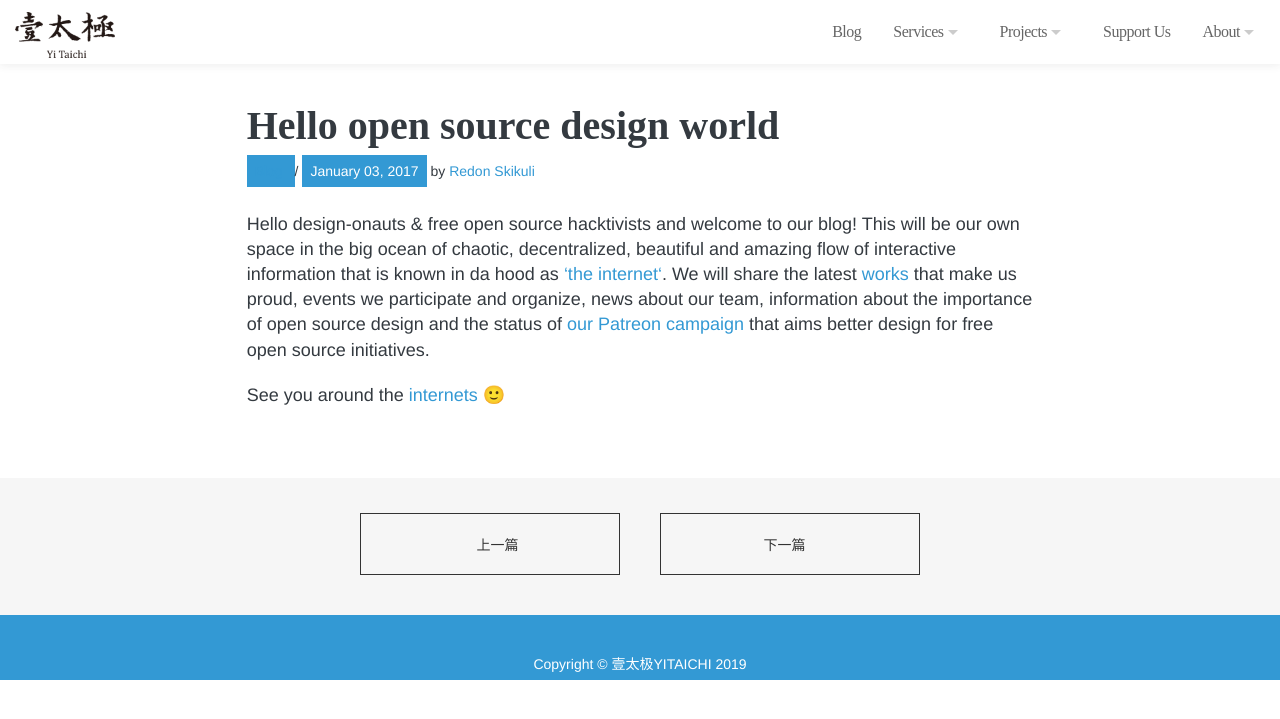
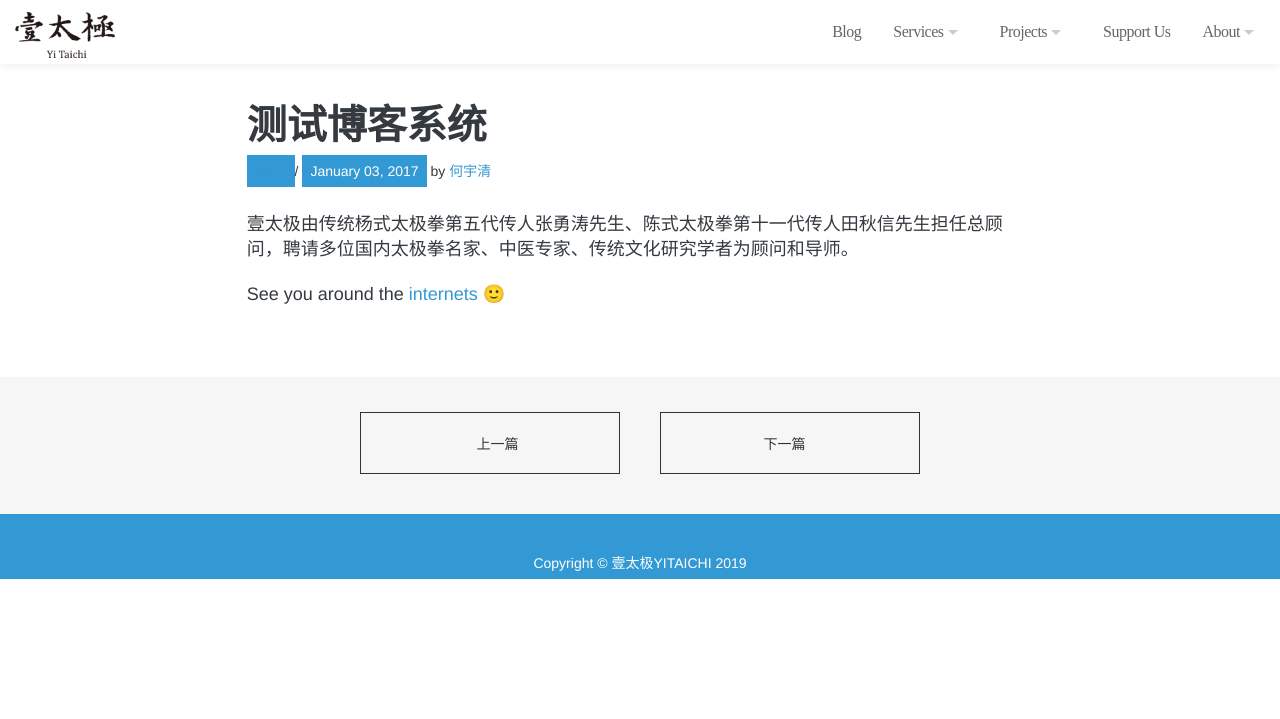
Before and after one commit to yitaichi/yitaichi.github.io, a Jekyll site: the page built from _posts/2017-01-03-Hello-open-source-design-world.md, in a window 1280 px wide. Shown: the top 719 px of the page. Built offline with Jekyll 4.4.1, drawn with Linux system fonts in a browser that asks for light colours; some web fonts are replaced; a script that is not in the unit is left out; comment, search, counter and statistics services are not loaded.

Commit message:
Update 2017-01-03-Hello-open-source-design-world.md

```diff
--- a/_posts/2017-01-03-Hello-open-source-design-world.md
+++ b/_posts/2017-01-03-Hello-open-source-design-world.md
@@ -1,16 +1,15 @@
 ---
 layout: post
-title: Hello open source design world
-author: Redon Skikuli
+title: 测试博客系统
+author: 何宇清
 category: blog
 date: 2017-01-03 11:00:00 +0200
 images:
-- images/blog/hello_world.png
+- https://yitaichi.github.io/img/qr.jpg
 excerpt:
-  Hello design-onauts & free open source hacktivists and welcome to our blog! This will be our own space in the big ocean of chaotic, decentralized, beautiful and amazing flow of interactive information that is known in da hood as ‘the internet‘. We will share the latest works that make us proud, events we participate and […]
+  壹太极由传统杨式太极拳第五代传人张勇涛先生、陈式太极拳第十一代传人田秋信先生担任总顾问，聘请多位国内太极拳名家、中医专家、传统文化研究学者为顾问和导师。[…]
 ---
 
-Hello design-onauts & free open source hacktivists and welcome to our blog!
-This will be our own space in the big ocean of chaotic, decentralized, beautiful and amazing flow of interactive information that is known in da hood as <a href="https://xkcd.com/1348/">‘the internet‘</a>. We will share the latest <a href="https://github.com/uracreative/works">works</a> that make us proud, events we participate and organize, news about our team, information about the importance of open source design and the status of <a href="https://www.patreon.com/ura">our Patreon campaign</a> that aims better design for free open source initiatives.
+壹太极由传统杨式太极拳第五代传人张勇涛先生、陈式太极拳第十一代传人田秋信先生担任总顾问，聘请多位国内太极拳名家、中医专家、传统文化研究学者为顾问和导师。
 
 See you around the <a href="http://knowyourmeme.com/memes/internets">internets</a> 🙂
```
